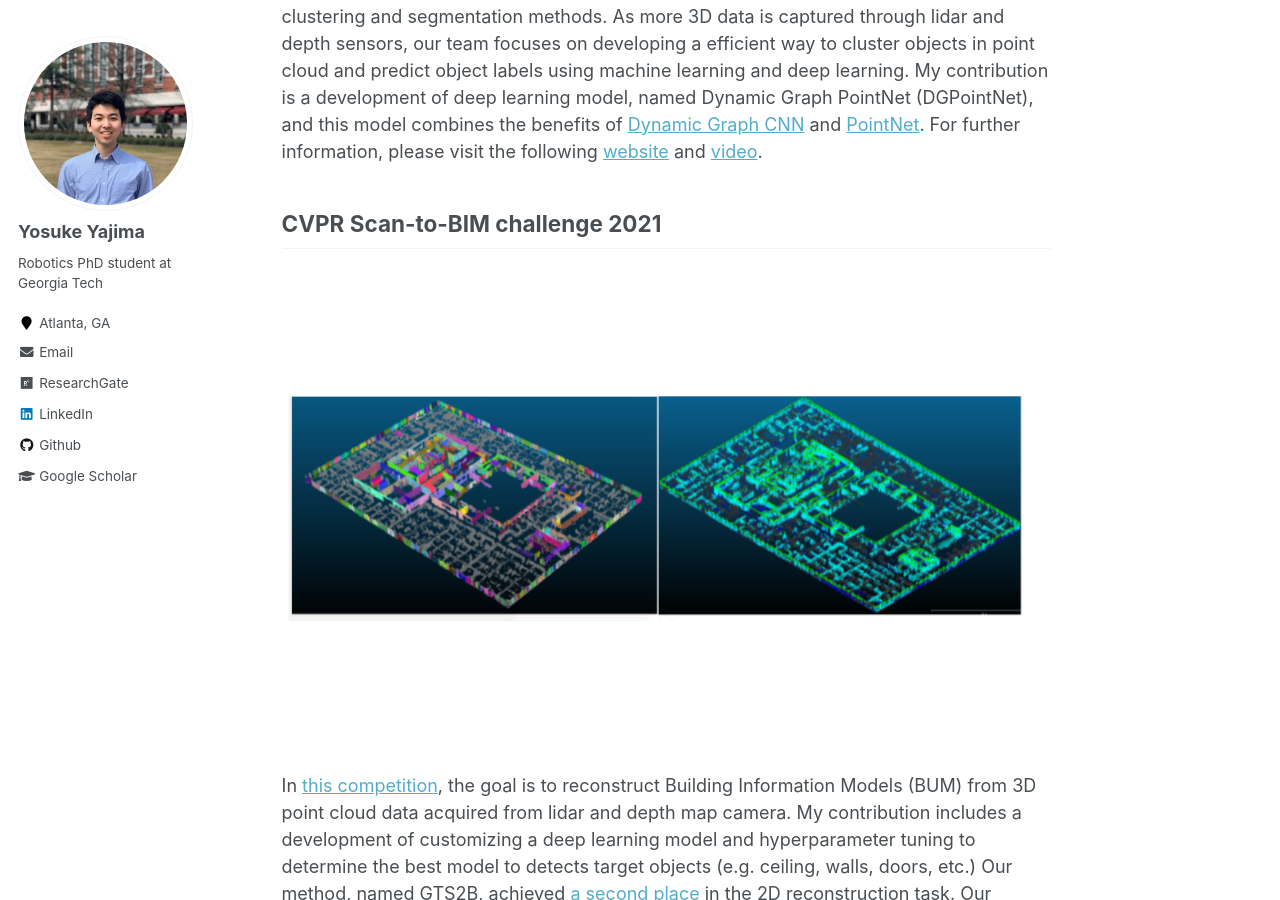
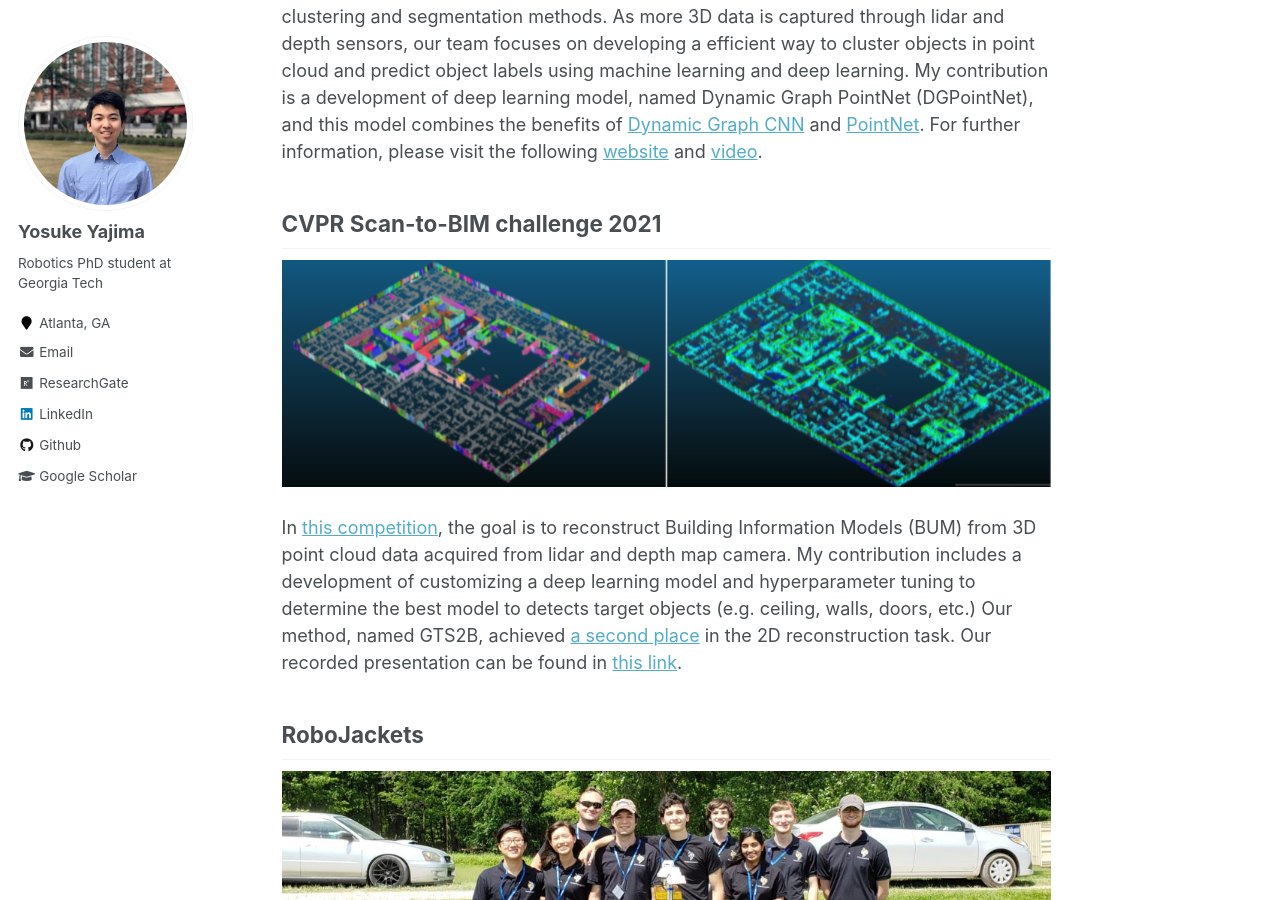
Before and after one commit to yyajima21/yyajima21.github.io, a Jekyll site: the page built from _pages/project.md, in a window 1280 px wide and 900 px high, scrolled down 959 px. Built offline with Jekyll 4.4.1, drawn with Linux system fonts in a browser that asks for light colours.

```diff
--- a/_pages/project.md
+++ b/_pages/project.md
@@ -8,14 +8,13 @@ author_profile: true
 Over the past few years, I've worked on several personal & team projects related to computer vision, machine learning, and robotics. Beside my research work, I am currently a software member at RoboJackets working for perception and scene understanding projects using deep learning approach. In this project pages, I include some projects related to machine learning and robotics.
 
 ## CS7641 Machine Learning Final Project
-![RoboJackets](/images/cs7641/cs7641-final-project.png)
+![CS7641](/images/cs7641/cs7641-final-project.png)
 <br /><br />
 In the [CS7641 course](https://mahdi-roozbahani.github.io/CS46417641-summer2021/), our team developed unsupervised and supervised point cloud clustering and segmentation methods. As more 3D data is captured through lidar and depth sensors, our team focuses on developing a efficient way to cluster objects in point cloud and predict object labels using machine learning and deep learning. My contribution is a development of deep learning model, named Dynamic Graph PointNet (DGPointNet), and this model combines the benefits of [Dynamic Graph CNN](https://arxiv.org/abs/1801.07829) and [PointNet](https://arxiv.org/abs/1612.00593). For further information, please visit the following [website](https://cs7641-pointcloudsegmentation.github.io/) and [video](https://gtvault-my.sharepoint.com/personal/yyajima3_gatech_edu/_layouts/15/onedrive.aspx?id=%2Fpersonal%2Fyyajima3%5Fgatech%5Fedu%2FDocuments%2Fcs7641%5Fproject%2Fcs7641%5Ffinal%5Fproject%2Emp4&parent=%2Fpersonal%2Fyyajima3%5Fgatech%5Fedu%2FDocuments%2Fcs7641%5Fproject).
 
 ## CVPR Scan-to-BIM challenge 2021
-<figure>
-    <img src="/images/cvpr-scan2bim/gts2b.png">
-</figure>
+![CVPR](/images/cvpr-scan2bim/gts2b.png)
+<br /><br />
 In [this competition](https://cv4aec.github.io/), the goal is to reconstruct Building Information Models (BUM) from 3D point cloud data acquired from lidar and depth map camera. My contribution includes a development of customizing a deep learning model and hyperparameter tuning to determine the best model to detects target objects (e.g. ceiling, walls, doors, etc.) Our method, named GTS2B, achieved [a second place](files/2D_SecondPlace_Certificate.pdf) in the 2D reconstruction task. Our recorded presentation can be found in [this link](https://www.youtube.com/watch?v=DR9ifKxutf8&list=TLGG8vy3pvaCCBQwMjA4MjAyMQ&t=1006s).
 
 ## RoboJackets
```
Also changed, not shown: _pages/publications.md (+1 -1 lines), images/cvpr-scan2bim/gts2b.png.
